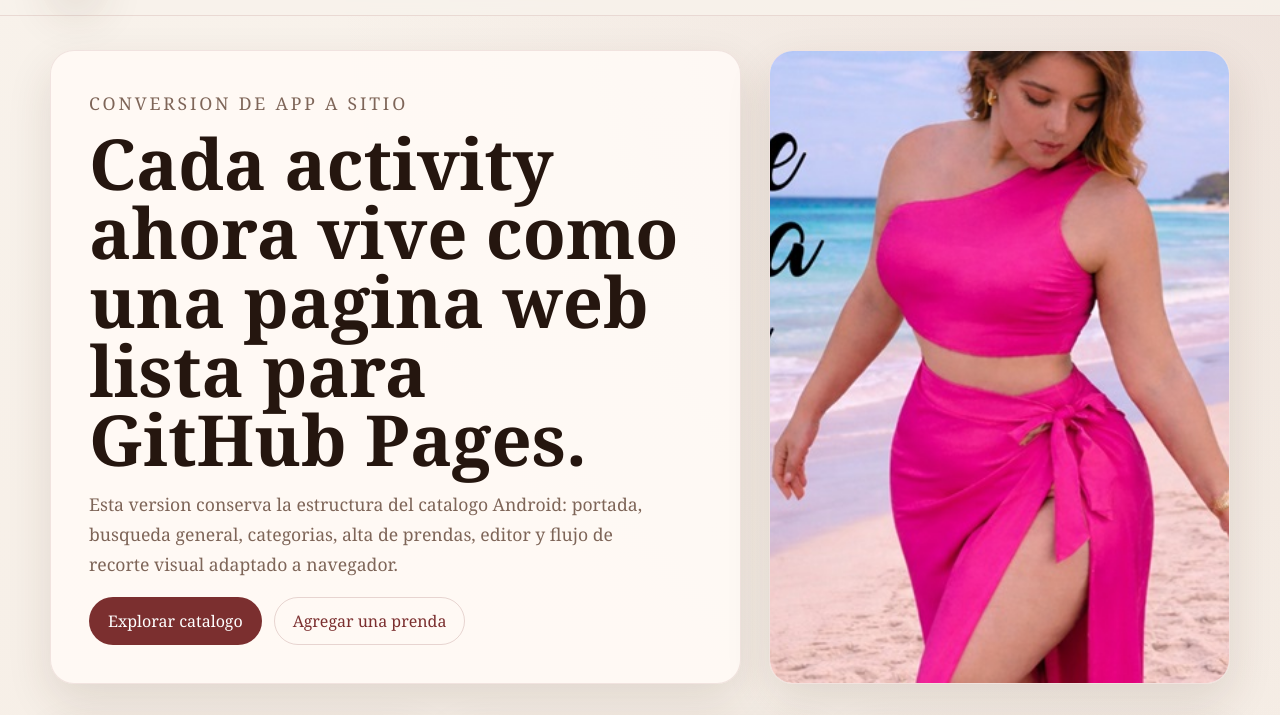
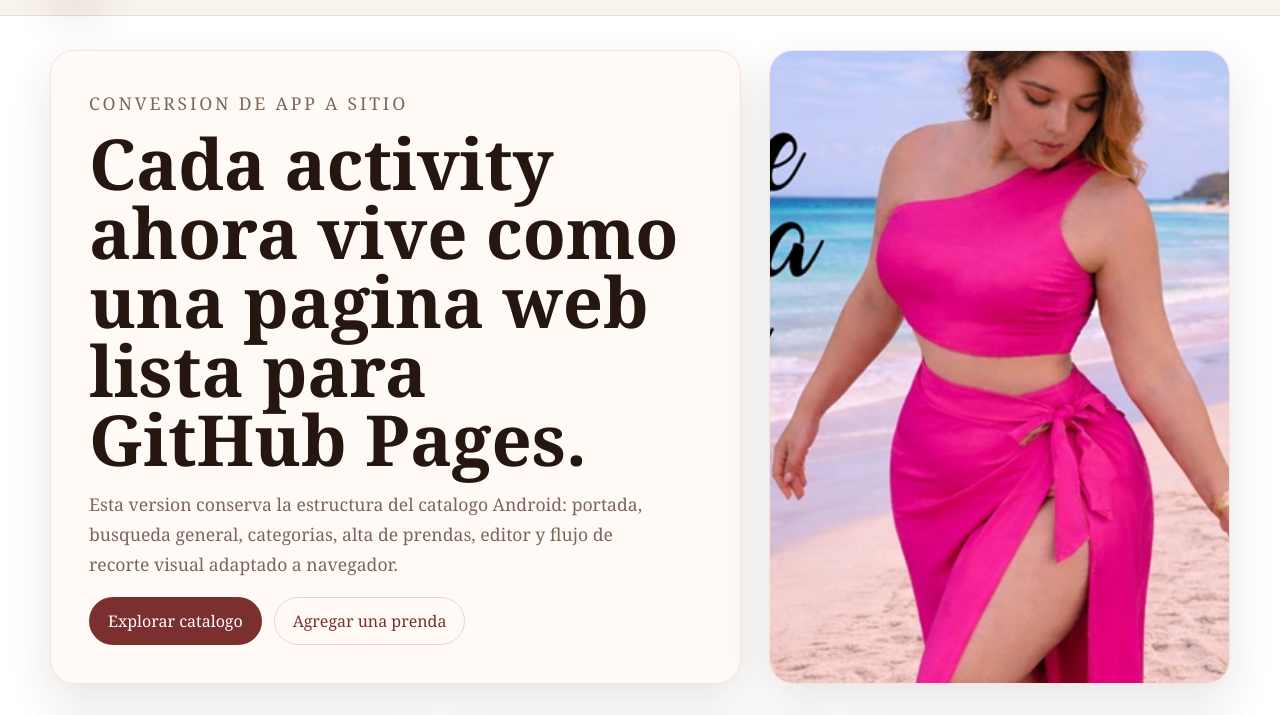
Before and after one commit to appFactory230889/CatlogoDistribuidoresCarols, a plain HTML site: page docs/index.html in a window 1280 px wide. Shown: the part 73-788 px from the top of the page. Drawn offline with Linux system fonts and the light colour scheme.

Commit message:
Update styles.css

```diff
--- a/docs/assets/css/styles.css
+++ b/docs/assets/css/styles.css
@@ -25,9 +25,7 @@ body {
   margin: 0;
   font-family: Georgia, "Times New Roman", serif;
   color: var(--text);
-  background:
-    radial-gradient(circle at top right, rgba(123, 47, 47, 0.08), transparent 30%),
-    linear-gradient(180deg, #f8f2eb 0%, #f3e8de 100%);
+  background: #ffffff;
 }
 
 a {
```
